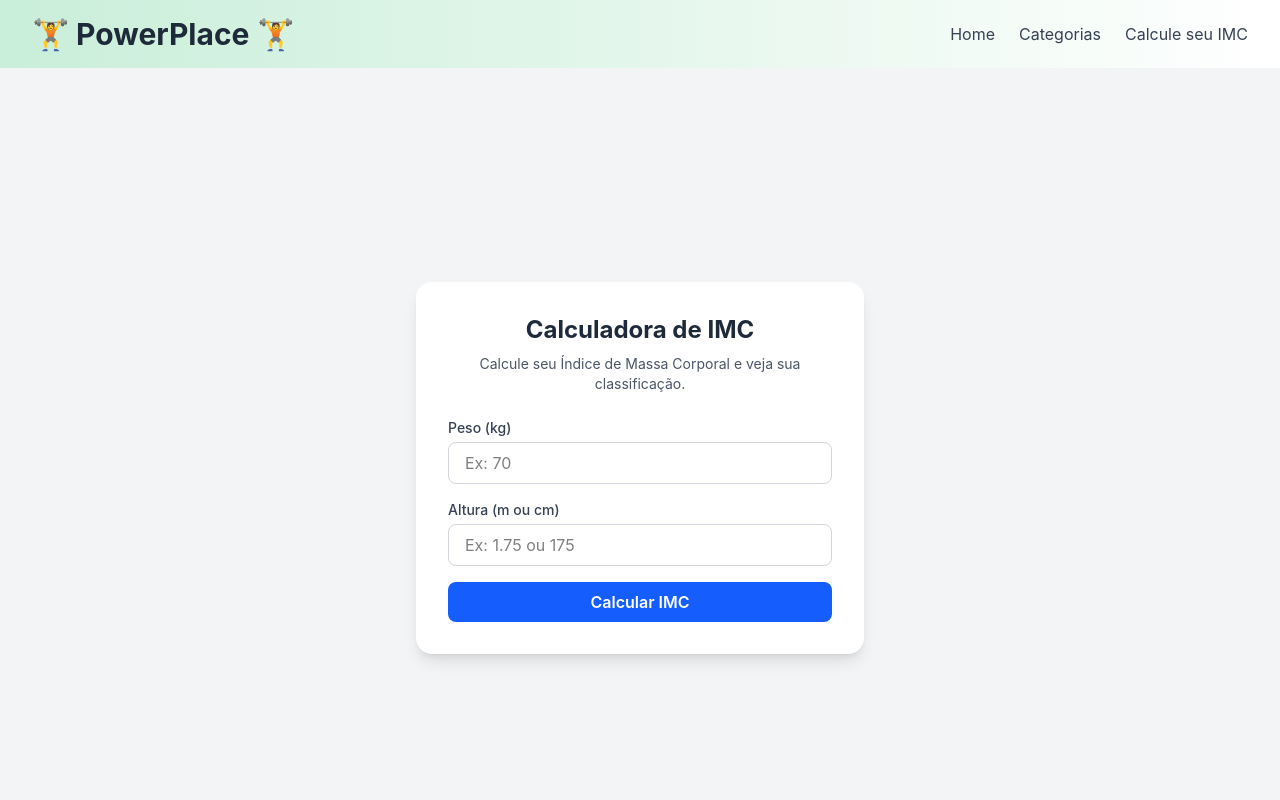
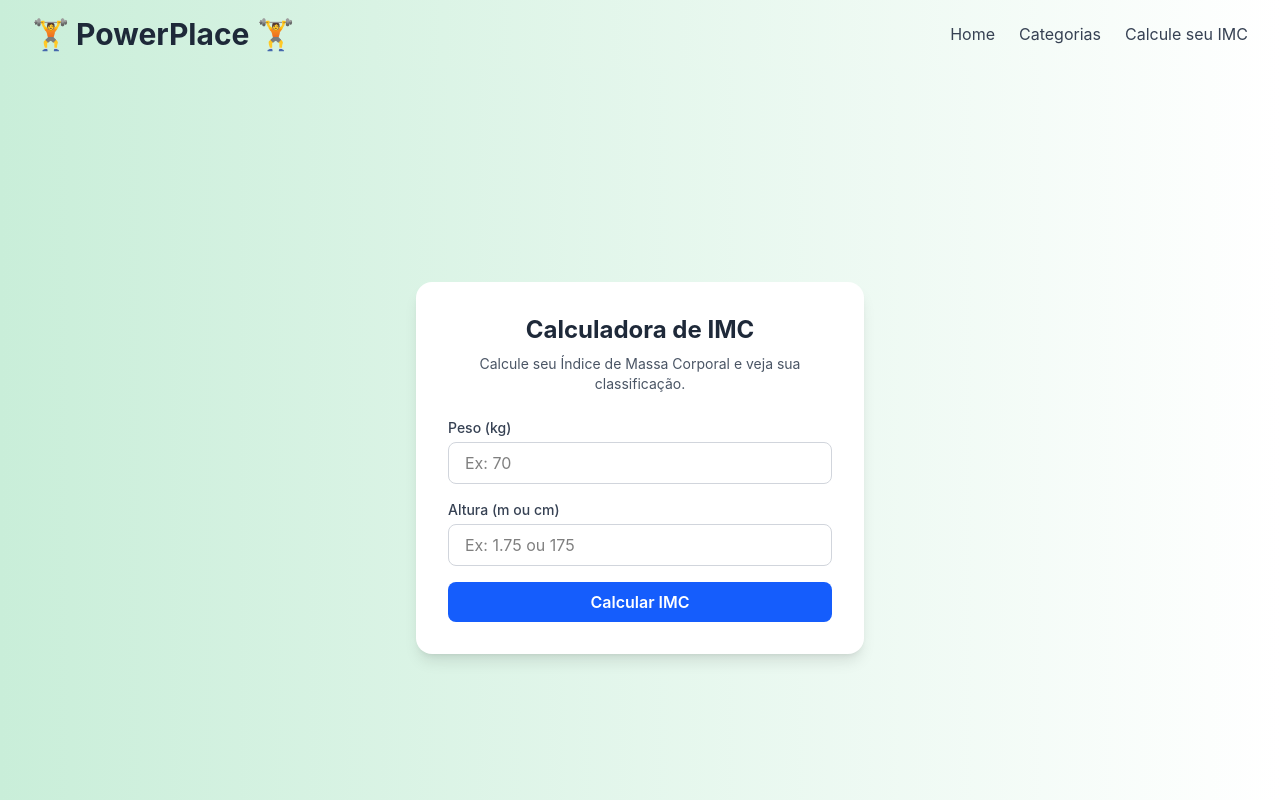
Before and after one commit to crmprojetointegrador/fitness-front, a React (Vite) app: page /imc in a window 1280 px wide. Shown: the top 800 px of the page. Built offline with nearby package versions, Linux system fonts and the light colour scheme.

Commit message:
ajuste background gradiente

```diff
--- a/src/App.tsx
+++ b/src/App.tsx
@@ -16,6 +16,7 @@ function App() {
     <>
       <ToastContainer />
       <BrowserRouter>
+
         <Navbar />
 
         <div className="min-h-[80vh]">
--- a/src/pages/Imc.tsx
+++ b/src/pages/Imc.tsx
@@ -1,4 +1,4 @@
-import { useState, FormEvent } from "react";
+import { useState, type FormEvent } from "react";
 
 type Classificacao = {
   label: string;
@@ -19,7 +19,6 @@ export default function ImcPage() {
   const [altura, setAltura] = useState("");
   const [resultado, setResultado] = useState<number | null>(null);
   const [erro, setErro] = useState<string | null>(null);
-
   function handleSubmit(event: FormEvent<HTMLFormElement>) {
     event.preventDefault();
 
@@ -43,7 +42,10 @@ export default function ImcPage() {
   const classificacao = resultado !== null ? classificarImc(resultado) : null;
 
   return (
-    <div className="min-h-screen bg-gray-100 flex items-center justify-center p-4">
+    <div
+      className="min-h-screen flex items-center justify-center p-4"
+      style={{ backgroundImage: 'linear-gradient(to right, #C9EED9, #FFFFFF)' }}
+    >
       <div className="bg-white p-8 rounded-2xl shadow-lg max-w-md w-full">
         <h1 className="text-2xl font-bold text-gray-800 mb-2 text-center">Calculadora de IMC</h1>
         <p className="text-gray-600 text-sm mb-6 text-center">
```
